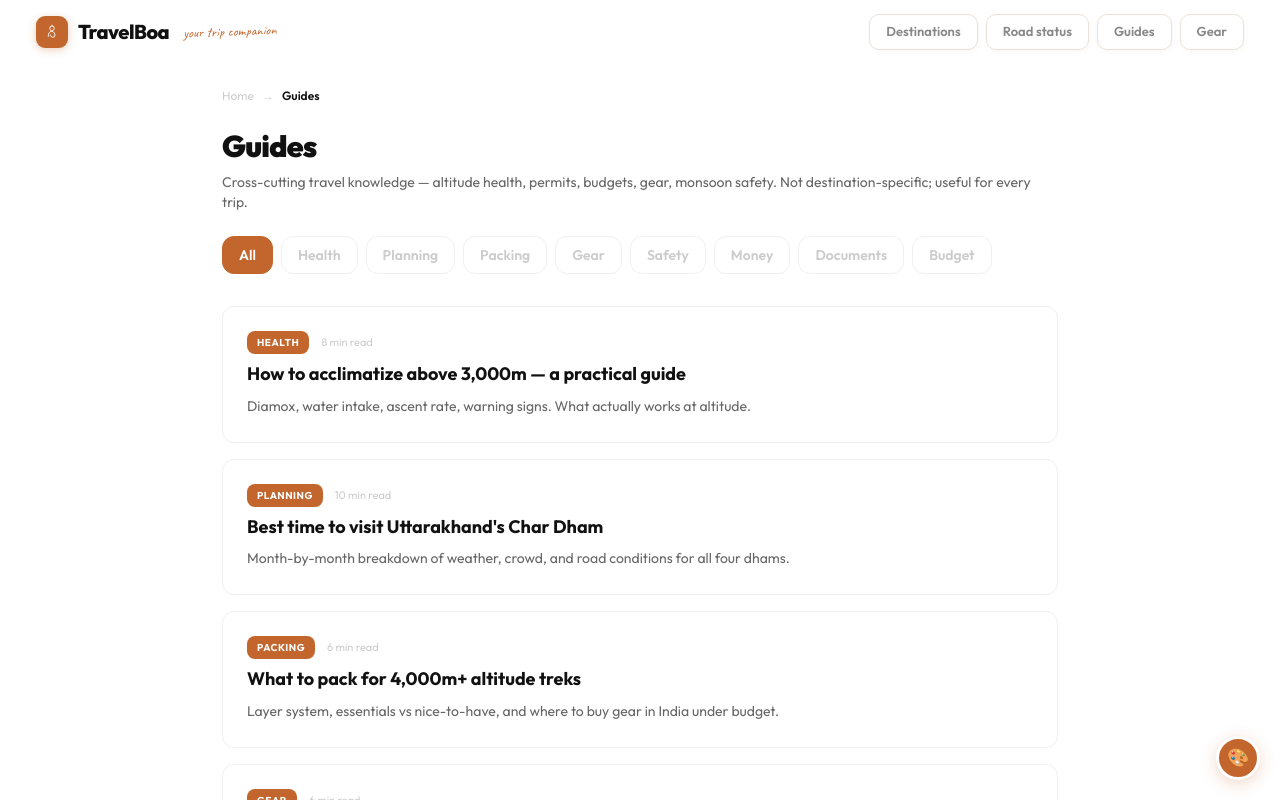
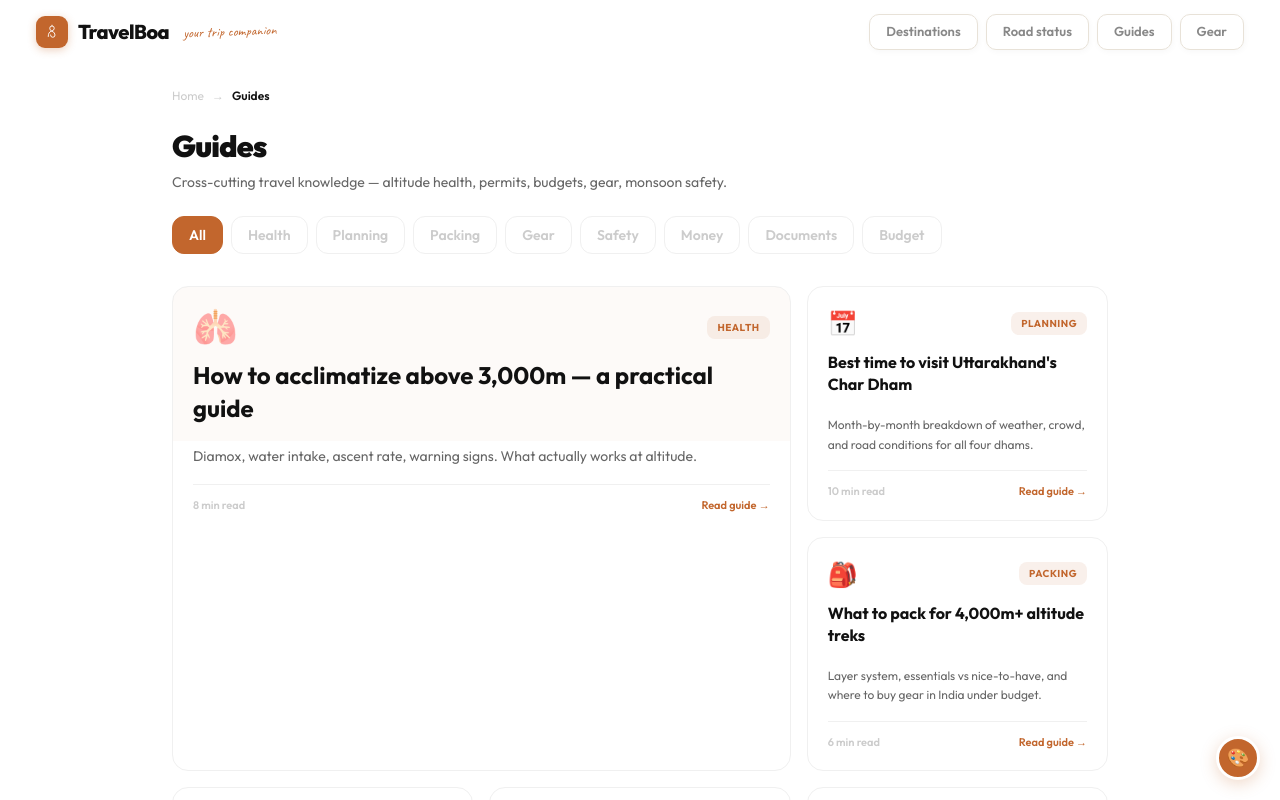
Before and after one commit to ashutoshkhulbe15-hash/travelboa, a Next.js app: page /guides in a window 1280 px wide. Shown: the top 800 px of the page. Built offline with nearby package versions, Linux system fonts and the light colour scheme.

Commit message:
guides magazine grid layout

```diff
--- a/src/app/guides/page.tsx
+++ b/src/app/guides/page.tsx
@@ -9,6 +9,11 @@ import { GUIDES } from "@/lib/data";
 import Link from "next/link";
 
 const TAGS = ["All", ...Array.from(new Set(GUIDES.map(g => g.tag)))];
+
+const TAG_ICONS: Record<string, string> = {
+  Health: "🫁", Planning: "📅", Packing: "🎒", Gear: "🥾",
+  Safety: "⚠️", Money: "💰", Documents: "📋", Budget: "🧮",
+};
 
 export default function GuidesPage() {
   const { themeKey, theme, setTheme, accent, dark, toggleDark, mounted } = useTheme();
@@ -30,7 +35,7 @@ export default function GuidesPage() {
       <ColorPicker themeKey={themeKey} setTheme={setTheme} dark={dark} toggleDark={toggleDark} />
       <Navbar accent={accent} dark={dark} />
 
-      <div className="relative z-10 max-w-[900px] mx-auto px-4 sm:px-8 pb-20">
+      <div className="relative z-10 max-w-[1000px] mx-auto px-4 sm:px-8 pb-20">
         <div className="flex items-center gap-2 mt-6 mb-6 text-xs" style={{ color: textMuted }}>
           <Link href="/" className="transition-colors hover:opacity-70" style={{ color: textMuted }}>Home</Link>
           <span>→</span>
@@ -38,7 +43,7 @@ export default function GuidesPage() {
         </div>
 
         <h1 className="text-2xl sm:text-3xl font-black tracking-tight mb-2 transition-colors" style={{ color: textPrimary }}>Guides</h1>
-        <p className="text-sm mb-6 transition-colors" style={{ color: textSecondary }}>Cross-cutting travel knowledge — altitude health, permits, budgets, gear, monsoon safety. Not destination-specific; useful for every trip.</p>
+        <p className="text-sm mb-6 transition-colors" style={{ color: textSecondary }}>Cross-cutting travel knowledge — altitude health, permits, budgets, gear, monsoon safety.</p>
 
         {/* Tag filters */}
         <div className="flex gap-2 mb-8 flex-wrap">
@@ -49,20 +54,38 @@ export default function GuidesPage() {
           ))}
         </div>
 
-        {/* Guide cards */}
-        <div className="flex flex-col gap-4">
-          {filtered.map((g, i) => (
-            <Link key={i} href={g.href} className="block p-5 sm:p-6 rounded-xl no-underline transition-all duration-200 hover:-translate-y-0.5" style={{ background: cardBg, border: `1.5px solid ${border}` }}
-              onMouseEnter={e => (e.currentTarget.style.borderColor = accent)}
-              onMouseLeave={e => (e.currentTarget.style.borderColor = border)}>
-              <div className="flex items-center gap-3 mb-2">
-                <span className="px-2.5 py-1 rounded-lg text-[10px] font-bold uppercase tracking-wider text-white" style={{ background: accent }}>{g.tag}</span>
-                <span className="text-[11px]" style={{ color: textMuted }}>{g.min} min read</span>
-              </div>
-              <p className="text-base sm:text-lg font-bold leading-snug transition-colors" style={{ color: textPrimary }}>{g.title}</p>
-              <p className="text-sm mt-2 leading-relaxed transition-colors" style={{ color: textSecondary }}>{g.desc}</p>
-            </Link>
-          ))}
+        {/* Guide cards — magazine grid */}
+        <div className="grid grid-cols-1 sm:grid-cols-2 lg:grid-cols-3 gap-4">
+          {filtered.map((g, i) => {
+            const isFeature = i === 0 && filter === "All";
+            return (
+              <Link key={i} href={g.href}
+                className={`group block rounded-2xl no-underline transition-all duration-200 hover:-translate-y-1 hover:shadow-lg overflow-hidden ${isFeature ? "sm:col-span-2 sm:row-span-2" : ""}`}
+                style={{ background: cardBg, border: `1.5px solid ${border}` }}
+                onMouseEnter={e => (e.currentTarget.style.borderColor = accent)}
+                onMouseLeave={e => (e.currentTarget.style.borderColor = border)}>
+
+                {/* Colored header strip */}
+                <div className="relative px-5 pt-5 pb-4" style={{ background: isFeature ? `${accent}08` : "transparent" }}>
+                  {/* Tag icon large */}
+                  <div className="flex items-center justify-between mb-3">
+                    <span className={`${isFeature ? "text-4xl" : "text-2xl"}`}>{TAG_ICONS[g.tag] || "📖"}</span>
+                    <span className="px-2.5 py-1 rounded-lg text-[10px] font-bold uppercase tracking-wider" style={{ background: `${accent}18`, color: accent }}>{g.tag}</span>
+                  </div>
+                  <p className={`${isFeature ? "text-xl sm:text-2xl" : "text-base"} font-bold leading-snug transition-colors`} style={{ color: textPrimary }}>{g.title}</p>
+                </div>
+
+                {/* Description + meta */}
+                <div className="px-5 pb-5">
+                  <p className={`${isFeature ? "text-sm" : "text-xs"} leading-relaxed mt-1 transition-colors`} style={{ color: textSecondary }}>{g.desc}</p>
+                  <div className="flex items-center gap-3 mt-4 pt-3" style={{ borderTop: `1px solid ${border}` }}>
+                    <span className="text-[11px] font-semibold" style={{ color: textMuted }}>{g.min} min read</span>
+                    <span className="text-[11px] font-semibold ml-auto transition-colors" style={{ color: accent }}>Read guide →</span>
+                  </div>
+                </div>
+              </Link>
+            );
+          })}
         </div>
 
         {filtered.length === 0 && (
```
